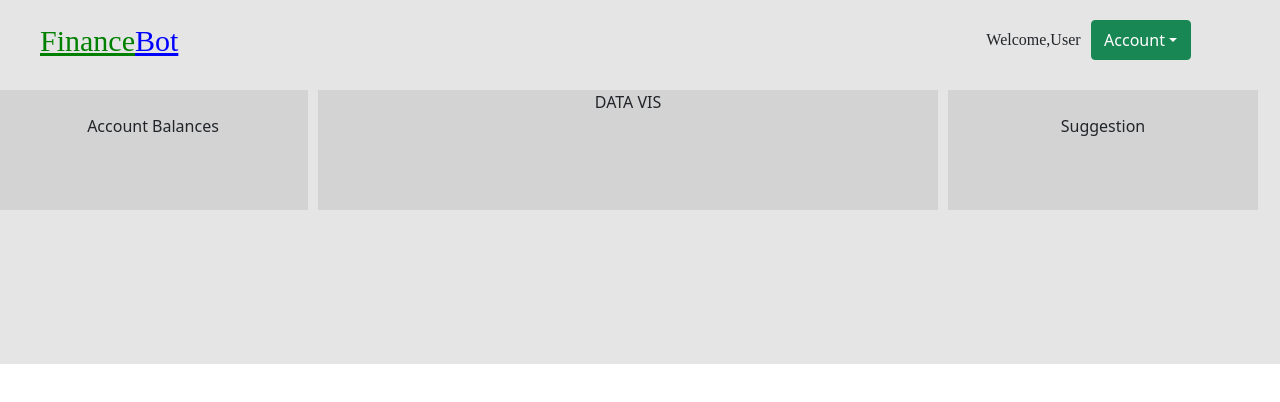
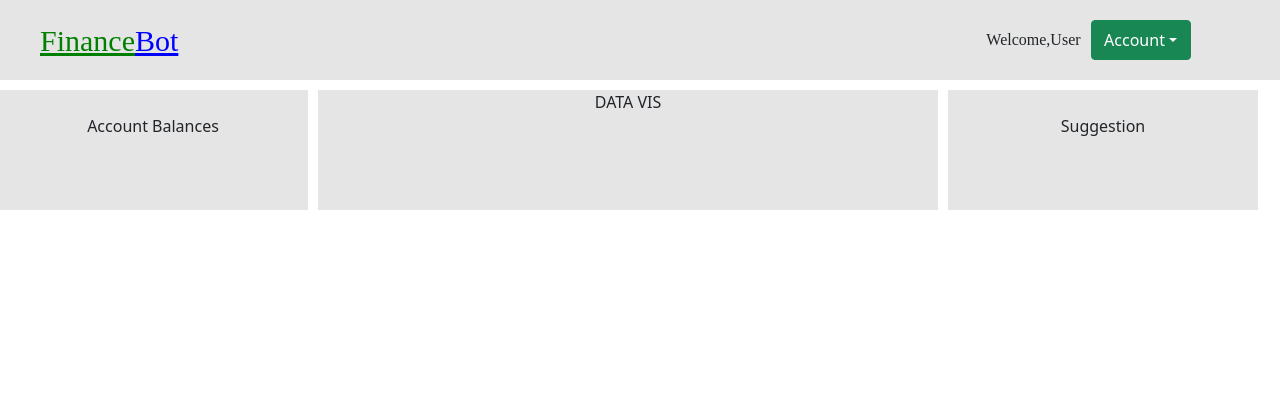
Before and after one commit to mmandelb2201/finance-bot, a React (Create React App) app: page / in a window 1280 px wide. Shown: the top 402 px of the page. Built offline with nearby package versions, Linux system fonts and the light colour scheme.

Commit message:
fixed home

```diff
--- a/src/components/common/header.jsx
+++ b/src/components/common/header.jsx
@@ -32,6 +32,7 @@ function Header() {
                 See Account Details
               </Dropdown.Item>
               <Dropdown.Item href="/settings">Settings</Dropdown.Item>
+              <Dropdown.Item>Sign Out</Dropdown.Item>
             </Dropdown.Menu>
           </Dropdown>
         </section>{" "}
--- a/src/components/pages/pages.css
+++ b/src/components/pages/pages.css
@@ -1,7 +1,7 @@
 /* HOME */
 
 .background {
-    background-color: #e5e5e5;
+    background-color: white;
 }
 
 button {
@@ -22,7 +22,7 @@ button {
     height: 15vh;
     width: 40vh;
     font-size: 2vh;
-    background-color: lightgrey;
+    background-color: #e5e5e5;
     margin-top: 15vh;
     border-color: lightgrey;
     display: table-cell;
@@ -36,7 +36,7 @@ button {
     height: 15vh;
     width: 20vh;
     font-size: 2vh;
-    background-color: lightgrey;
+    background-color: #e5e5e5;
     margin-top: 15vh;
     border-color: lightgrey;
     display: table-cell;
```
